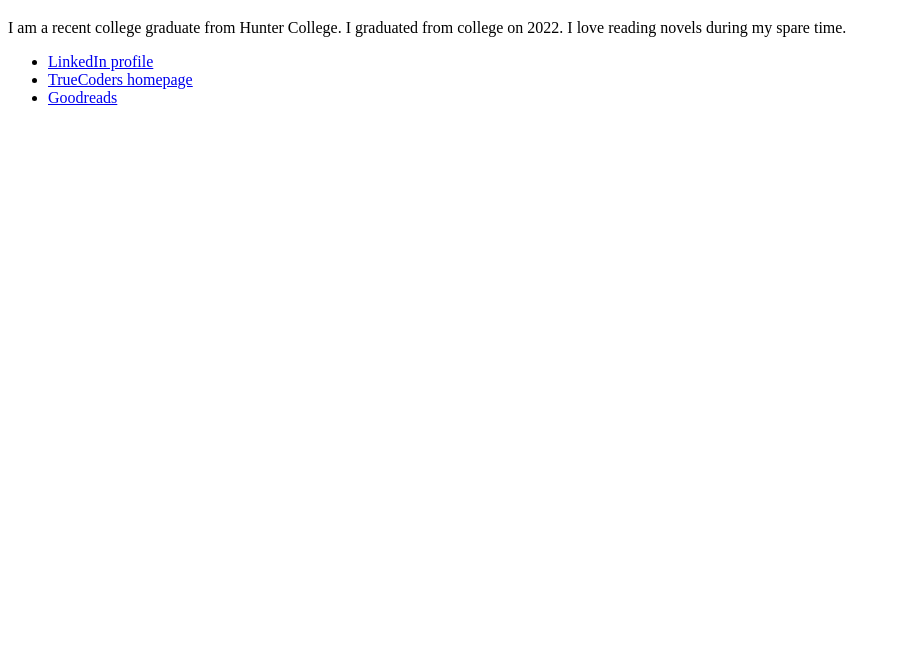
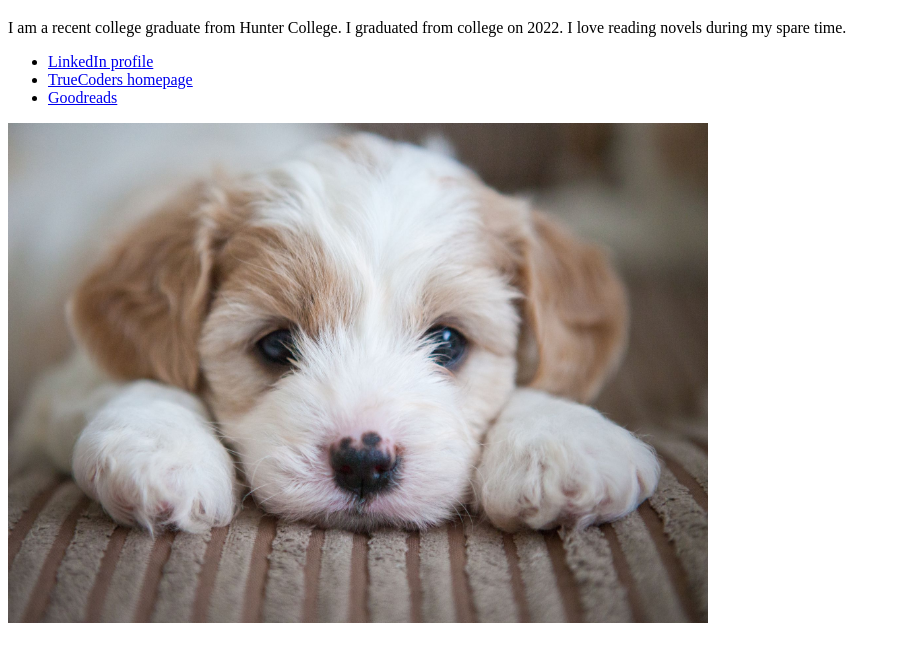
Before and after one commit to farihaorna23/HTML_EXERCSIE, a plain HTML site: page index.html in a window 1280 px wide. Shown: the part 61-722 px from the top of the page, without its empty margins (0-901 px from the left). Drawn offline with Linux system fonts and the light colour scheme.

Commit message:
finished exercise3

```diff
--- a/index.html
+++ b/index.html
@@ -25,5 +25,13 @@
         <li><a href="https://www.goodreads.com/">Goodreads</a></li>
       </ul>
     </div>
+    <div id="exercise3">
+      <img
+        src="images/puppy.jpeg"
+        alt="a picture of a puppy"
+        width="700px"
+        height="500px"
+      />
+    </div>
   </body>
 </html>
```
Also changed, not shown: images/puppy.jpeg (added), 1 other file.
